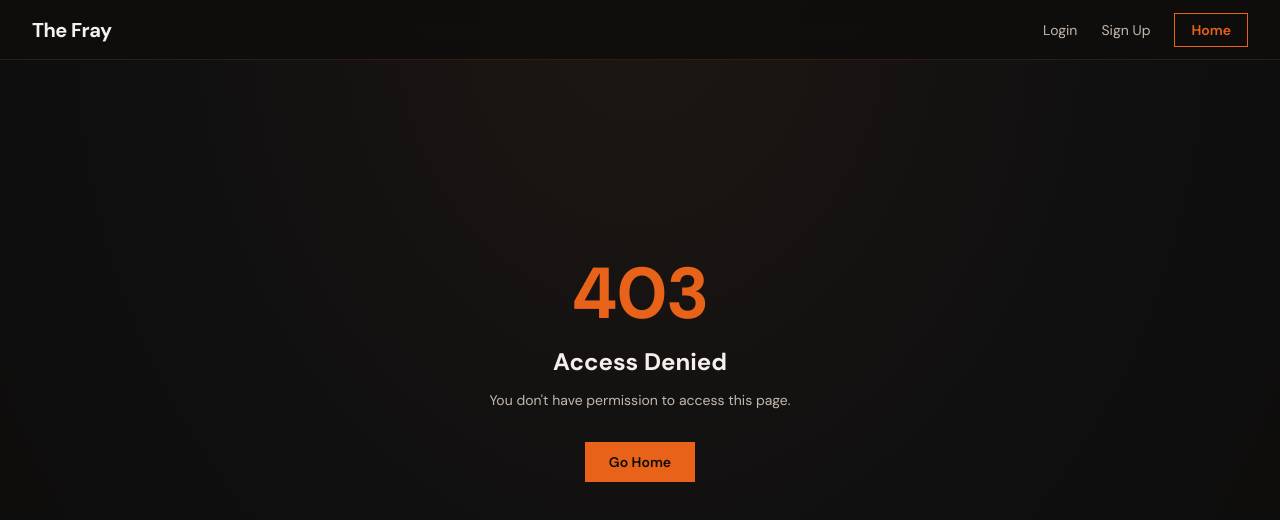
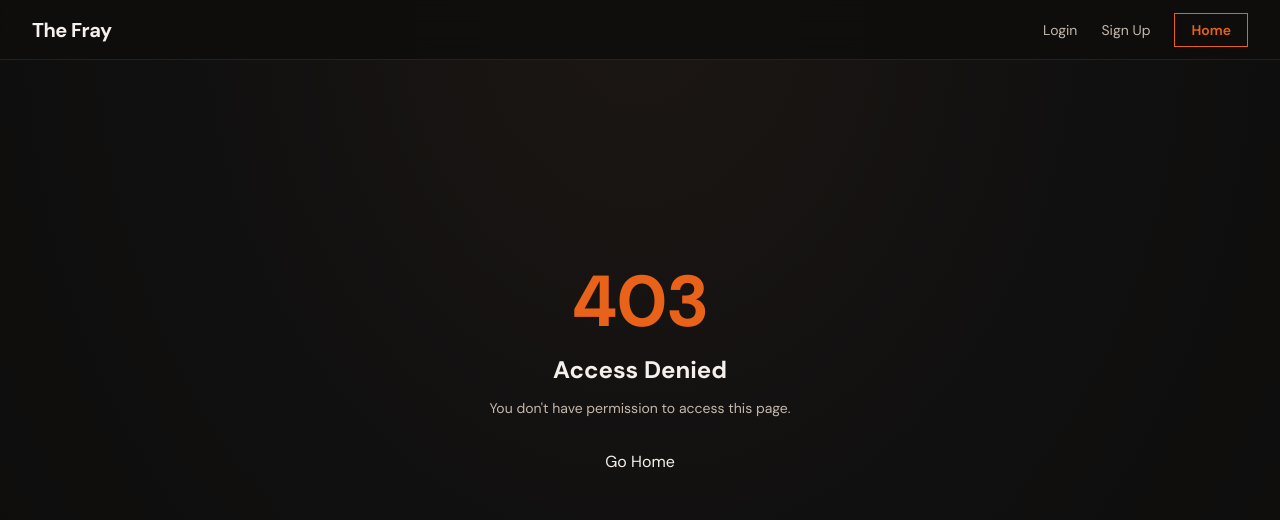
Before and after one commit to dregiske/personal-news-rec, a React (Vite) app in the folder frontend/: page /403 in a window 1280 px wide. Shown: the top 520 px of the page. Built offline with nearby package versions, Linux system fonts and the light colour scheme; no server answers.

Commit message:
uses commons styles

```diff
--- a/frontend/src/components/ErrorPage.tsx
+++ b/frontend/src/components/ErrorPage.tsx
@@ -1,4 +1,5 @@
 import { Link } from 'react-router-dom';
+import { btnPrimary } from '../styles/common';
 
 interface Action {
   label: string;
@@ -22,17 +23,11 @@ export default function ErrorPage({ code, title, message, action }: Props) {
         <p className="text-sm text-fray-text-light mb-8">{message}</p>
         {action && (
           action.href ? (
-            <Link
-              to={action.href}
-              className="inline-block px-6 py-2.5 bg-fray-primary text-fray-ink text-sm font-semibold hover:bg-fray-primary-hover transition-colors duration-200"
-            >
+            <Link to={action.href} className={`inline-block ${btnPrimary}`}>
               {action.label}
             </Link>
           ) : (
-            <button
-              onClick={action.onClick}
-              className="px-6 py-2.5 bg-fray-primary text-fray-ink text-sm font-semibold hover:bg-fray-primary-hover transition-colors duration-200"
-            >
+            <button onClick={action.onClick} className={btnPrimary}>
               {action.label}
             </button>
           )
```
